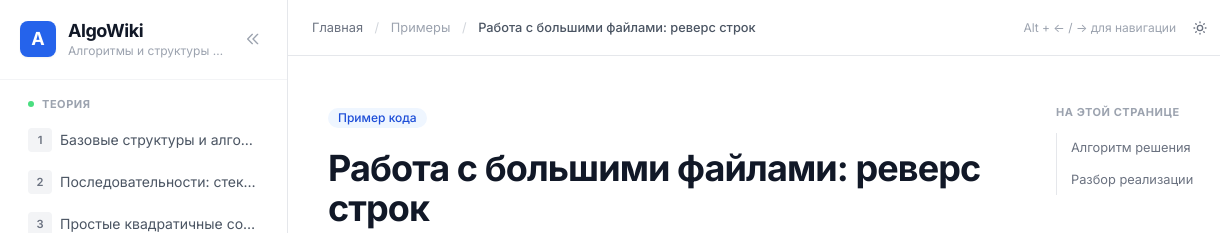
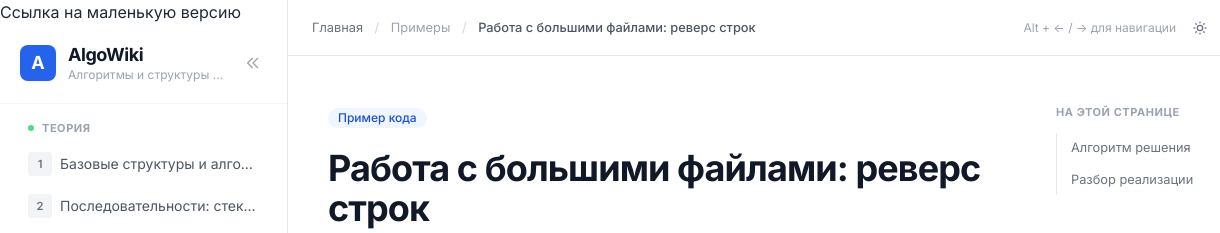
Before and after one commit to Nominante1/AlgoWiki, a plain HTML site: page algowiki.html in a window 1280 px wide. Shown: the top 233 px of the page, 0-1220 px from the left. Drawn offline with nearby package versions, Linux system fonts and the light colour scheme.

Commit message:
Add link to small version

```diff
--- a/algowiki.html
+++ b/algowiki.html
@@ -232,6 +232,7 @@
     <!-- Left Sidebar (Navigation) -->
     <aside id="left-sidebar" class="w-72 bg-white border-r border-gray-200 flex flex-col h-full shrink-0 z-50 hidden md:flex fixed md:relative inset-y-0 left-0 transform -translate-x-full md:translate-x-0 transition-all duration-200">
         <!-- Logo -->
+        <div><a href="index.html">Ссылка на маленькую версию</a> </div>
         <div class="p-5 border-b border-gray-100 flex items-center gap-3">
             <div class="w-9 h-9 bg-blue-600 rounded-lg flex items-center justify-center text-white font-bold text-lg shadow-sm">A</div>
             <div class="flex-1 min-w-0">
```
